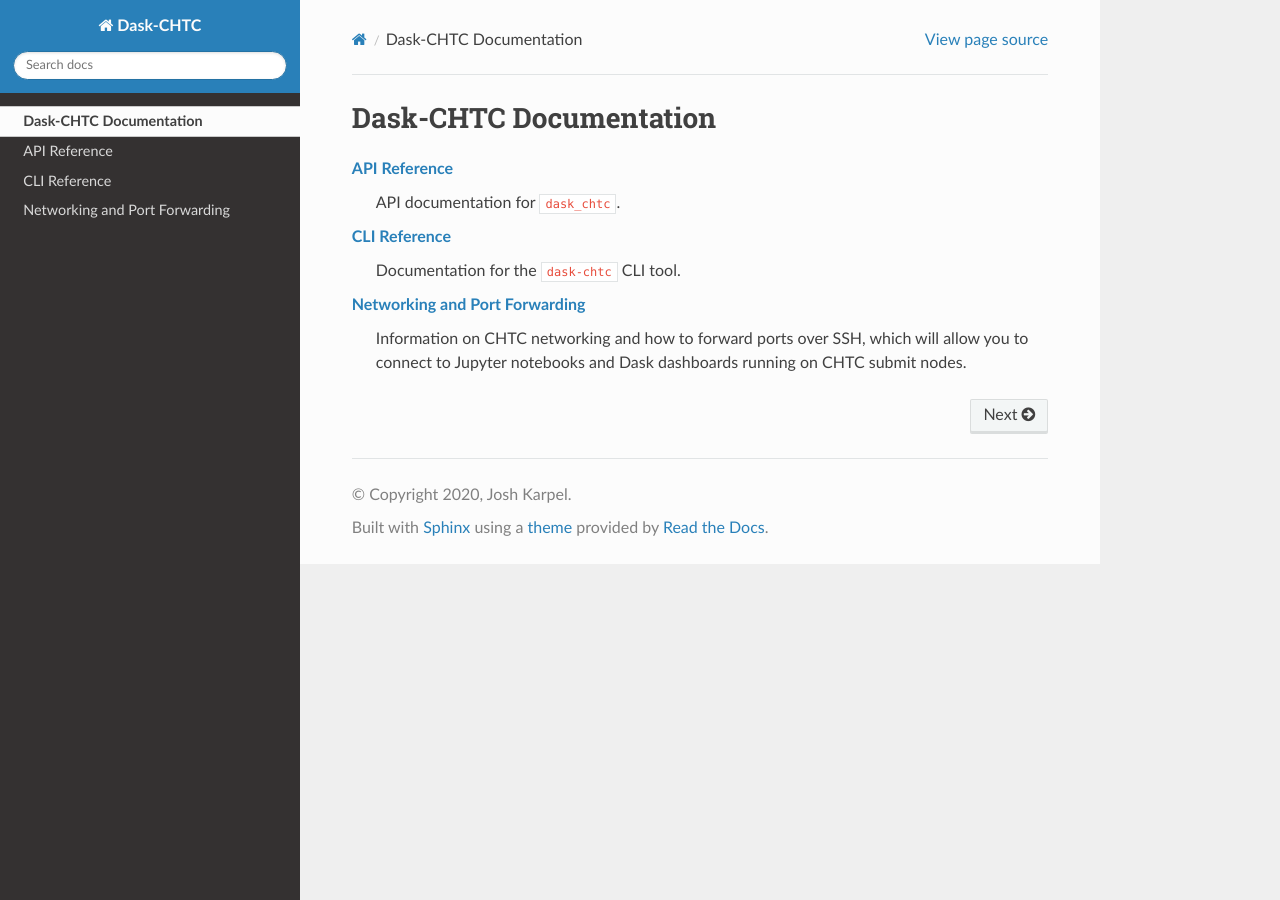
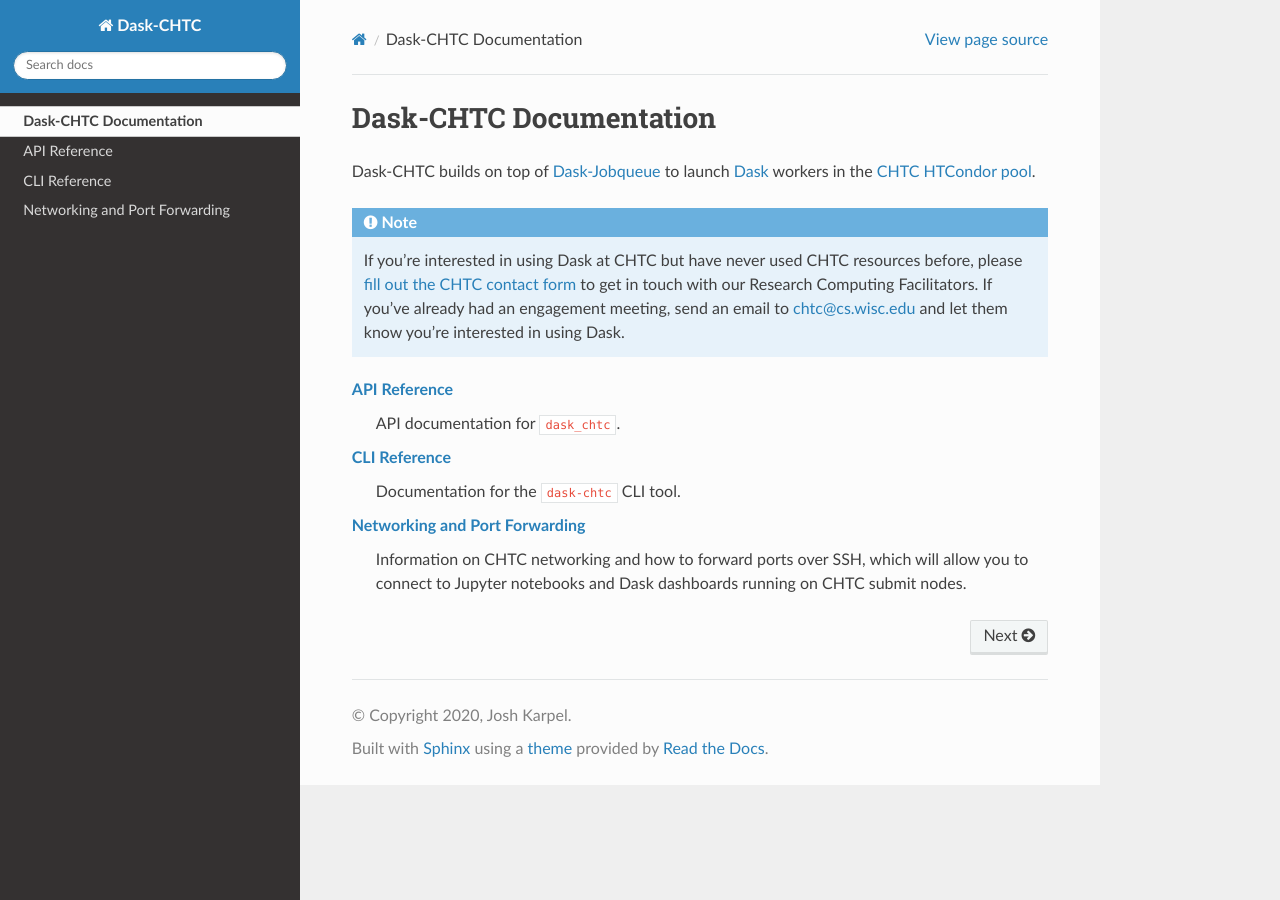
Before and after one commit to CHTC/dask-chtc, a Sphinx documentation site: the page built from docs/source/index.rst, in a window 1280 px wide. Built offline with Sphinx 7.4.7 and the Read the Docs theme 2.0.0, drawn with Linux system fonts in a browser that asks for light colours.

Commit message:
add some text to the main docs page

```diff
--- a/docs/source/index.rst
+++ b/docs/source/index.rst
@@ -2,6 +2,27 @@
 =======================
 
 .. py:currentmodule:: dask_chtc
+
+
+Dask-CHTC builds on top of
+`Dask-Jobqueue <https://jobqueue.dask.org/>`_
+to launch
+`Dask <https://distributed.dask.org/>`_
+workers in the
+`CHTC <http://chtc.cs.wisc.edu/>`_
+`HTCondor pool <https://research.cs.wisc.edu/htcondor/>`_.
+
+
+.. note::
+
+    If you're interested in using Dask at CHTC but have never used CHTC resources
+    before, please
+    `fill out the CHTC contact form <http://chtc.cs.wisc.edu/form>`_
+    to get in touch with our Research Computing Facilitators.
+    If you've already had an engagement meeting, send an email to
+    `chtc@cs.wisc.edu <mailto:chtc@cs.wisc.edu>`_ and let them know you're interested
+    in using Dask.
+
 
 :doc:`api`
     API documentation for ``dask_chtc``.
@@ -15,6 +36,7 @@
     which will allow you to connect to
     Jupyter notebooks and Dask dashboards running on CHTC submit nodes.
 
+
 .. toctree::
    :maxdepth: 2
    :hidden:
```
